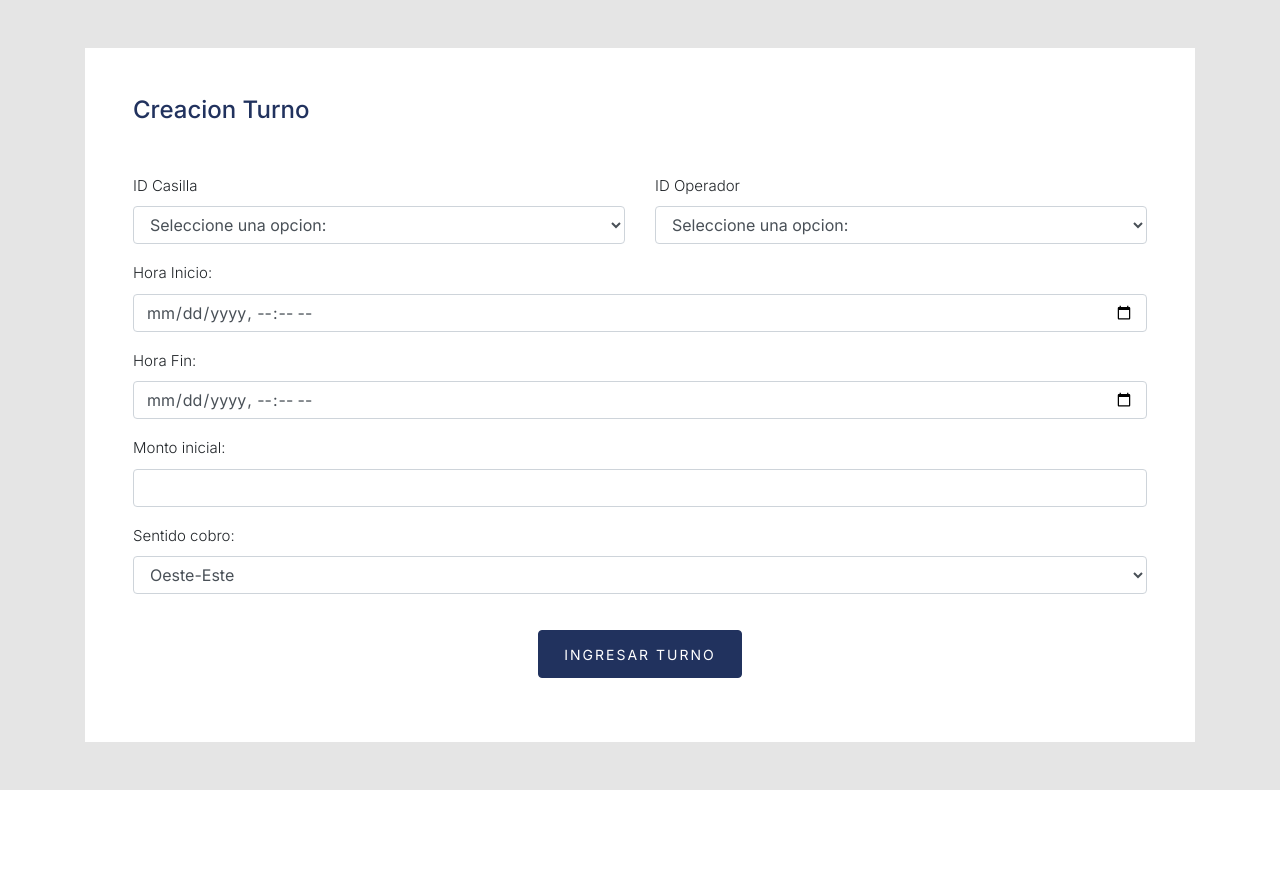
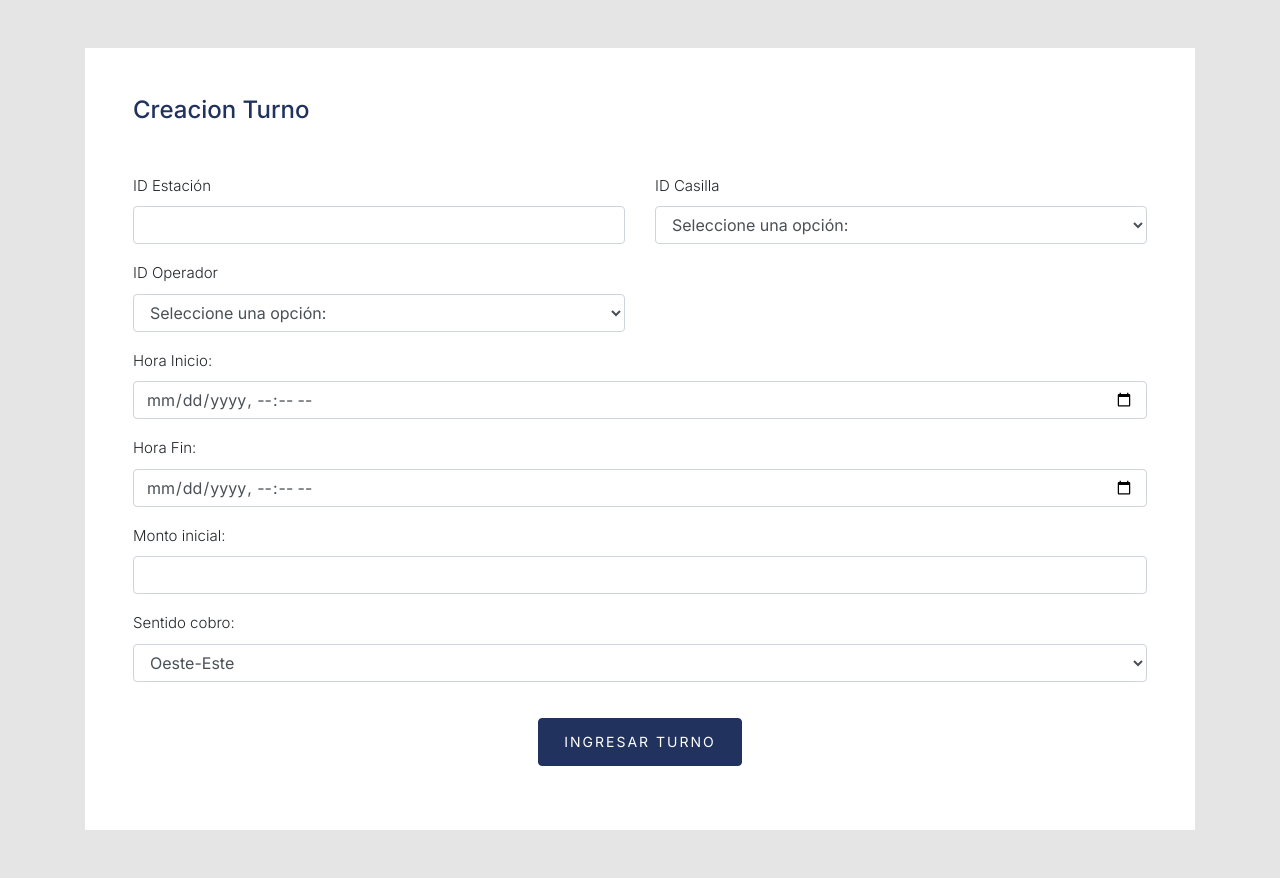
Before and after one commit to facugirardi/Peaje, a Django app: page /turno/ in a window 1280 px wide. Shown: the part 104-982 px from the top of the page. Before the commit the page ends 894 px from the top, so only its background shows below. Run offline with Django 4.2, Linux system fonts and the light colour scheme; data that the repository does not hold is empty; some libraries are stand-ins or nearby versions.

Commit message:
funcionalidad para mostrar casillas por Estacion

```diff
--- a/peaje/peajeApp/models.py
+++ b/peaje/peajeApp/models.py
@@ -41,7 +41,7 @@ class Casilla(models.Model):
     estacion = models.ForeignKey(Estacion,on_delete=models.CASCADE)
 
     def __str__(self):
-        return f"Casilla {self.num_casilla} de Estación N°{self.id_estacion.numero_estacion}"
+        return f"Casilla {self.num_casilla} de Estación N°{self.estacion.numero_estacion}"
 
     def emitir_ticket(self):
         pass
--- a/peaje/peajeApp/templates/turno.html
+++ b/peaje/peajeApp/templates/turno.html
@@ -40,29 +40,32 @@
         <h2 class="h4 mb-5">Creacion Turno</h2>
 
         <div class="row form-group">
-        <div class="col-md-6 mb-3 mb-md-0">
-            <label class="text-black" for="lbl-id-casilla">ID Casilla</label>
+            <div class="col-md-6 mb-3 mb-md-0">
+                <label class="text-black" for="lbl-id-estacion">ID Estación</label>
+                <input type="text" id="input-id-estacion" class="form-control" name="id-estacion">
+            </div>
 
-                <select class="form-control", id="input-id-casilla", name="select-casilla-id">
-                    <option class="form-control">Seleccione una opcion:</option>
+            <div class="col-md-6">
+                <label class="text-black" for="lbl-id-casilla">ID Casilla</label>
+                <select class="form-control" id="input-id-casilla" name="select-casilla-id">
+                    <option class="form-control">Seleccione una opción:</option>
+                    {% for i in casillas %}
+                        <option value="{{i.id}}" class="form-control" data-estacion="{{i.estacion.id}}">Casilla N°{{i.num_casilla}} de la Estacion N° {{i.estacion_id}}</option>
+                    {% endfor %}
+                </select>
+            </div>
+        </div>
 
-                    {% for i in casillas %}
-                        <option value="{{i.id}}" class="form-control">Casilla N°{{i.id}} {{i.estacion}}</option>
-                    {% endfor %}
-
-                </select>
-            </div>        <div class="col-md-6">
-            <label class="text-black" for="lbl-id-casilla">ID Operador</label>
-            <select class="form-control", id="input-id-casilla", name="select-casilla-id">
-                    <option class="form-control">Seleccione una opcion:</option>
-
+        <div class="row form-group">
+            <div class="col-md-6">
+                <label class="text-black" for="lbl-id-casilla">ID Operador</label>
+                <select class="form-control" id="input-id-casilla" name="select-casilla-id">
+                    <option class="form-control">Seleccione una opción:</option>
                     {% for i in operadores %}
                         <option value="{{i.id}}">ID{{i.id}} [{{i.nombre}} {{i.apellido}}]</option>
                     {% endfor %}
-
-            </select>
-
-        </div>
+                </select>
+            </div>
         </div>
 
 
@@ -114,6 +117,35 @@
 
 
             </form>
+
+            <script>
+                const inputIdEstacion = document.getElementById("input-id-estacion");
+                const selectCasilla = document.getElementById("input-id-casilla");
+                const casillaOptions = [...selectCasilla];
+                console.log(casillaOptions)
+
+                inputIdEstacion.addEventListener("change", function () {
+                    const selectedIdEstacion = inputIdEstacion.value;
+
+
+
+                    casillaOptions.forEach(option => {
+                        option.style.display = "";
+                    });
+
+
+
+                    if (selectedIdEstacion) {
+                        casillaOptions.forEach(option => {
+                            const estacionId = option.getAttribute("data-estacion");
+                            if (estacionId !== selectedIdEstacion) {
+                                option.style.display = "none";
+                            }
+                        });
+                        }
+                });
+            </script>
+
             </div>
 
         </div>
```
